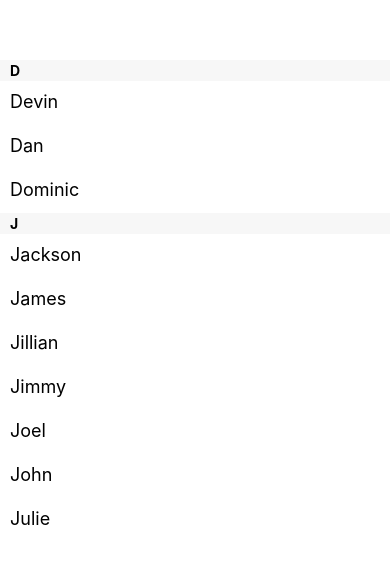
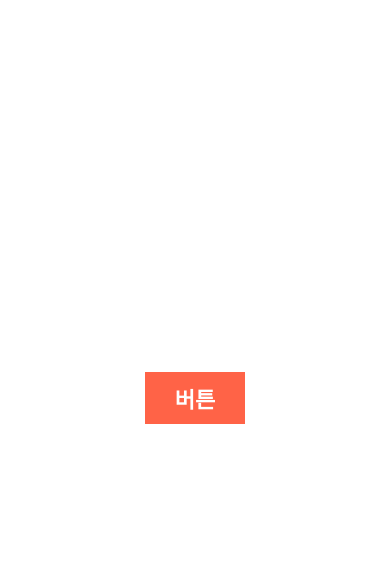
Before and after one commit to tweakershin/react-native-tutorials, a React Native app: screen / in a window 390 px wide. Shown: the top 564 px of the page. Built offline with nearby package versions, Linux system fonts and the light colour scheme.

Commit message:
no message

```diff
--- a/App.js
+++ b/App.js
@@ -13,6 +13,7 @@ import BaseTextInput from "./src/components/BaseTextInput";
 import ButtonGroup from "./src/components/ButtonGroup";
 import FlatListBasics from "./src/components/FlatListBasics";
 import SectionListBasics from "./src/components/SectionListBasics";
+import MyButton from "./src/components/MyButton";
 export default function App() {
   // 함수형 컴포넌트
   // JSX 문법
@@ -31,7 +32,9 @@ export default function App() {
       {/* <BaseTextInput />*/}
       {/* <ButtonGroup />*/}
       {/*<FlatListBasics /> */}
-      <SectionListBasics />
+      {/*<SectionListBasics /> */}
+
+      <MyButton title="버튼" />
     </View>
   );
 }
--- /dev/null
+++ b/src/components/MyButton.js
@@ -0,0 +1,55 @@
+import React, { Component } from "react";
+import { Text, TouchableOpacity, View } from "react-native";
+
+export default class MyButton extends Component {
+  render() {
+    return (
+      <View>
+        <TouchableOpacity
+          onPress={this.props.onPress}
+          style={{
+            width: 100,
+            height: 100
+          }}
+        >
+          <Text
+            style={{
+              backgroundColor: "tomato",
+              fontSize: 22,
+              padding: 10,
+              textAlign: "center",
+              color: "white",
+              fontWeight: "bold"
+            }}
+          >
+            {this.props.title}
+          </Text>
+        </TouchableOpacity>
+      </View>
+    );
+  }
+}
+
+// import React from 'react';
+// import {View, TouchableOpacity, Text} from 'react-native'
+
+// export default class MyButton extends React.Component{
+//   render(){
+//     return(
+//       <View style={{alignSelf:'flex-end', textAlign: 'right', marginRight:10}}>
+//         <TouchableOpacity
+//           onPress={()=>this.props.navigation.navigate('BoardCreate',{
+//           createFunc: this.props.createFunc,
+//           board: this.props.board
+//         })}
+//         style={{backgroundColor:'tomato', padding:12}}
+//         >
+//         <Text style={{fontSize:17,color:'white', fontWeight:'900'}}>
+//           {this.props.title}
+//         </Text>
+//         </TouchableOpacity>
+//       </View>
+//       )
+//     }
+
+//   }
```
